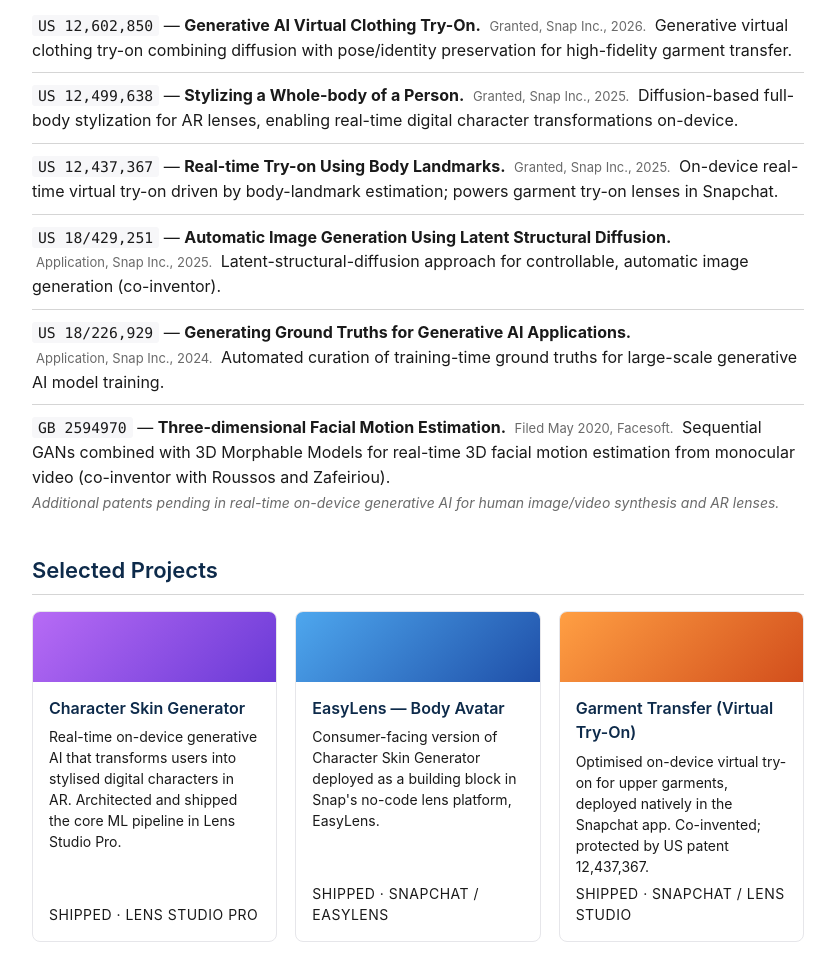
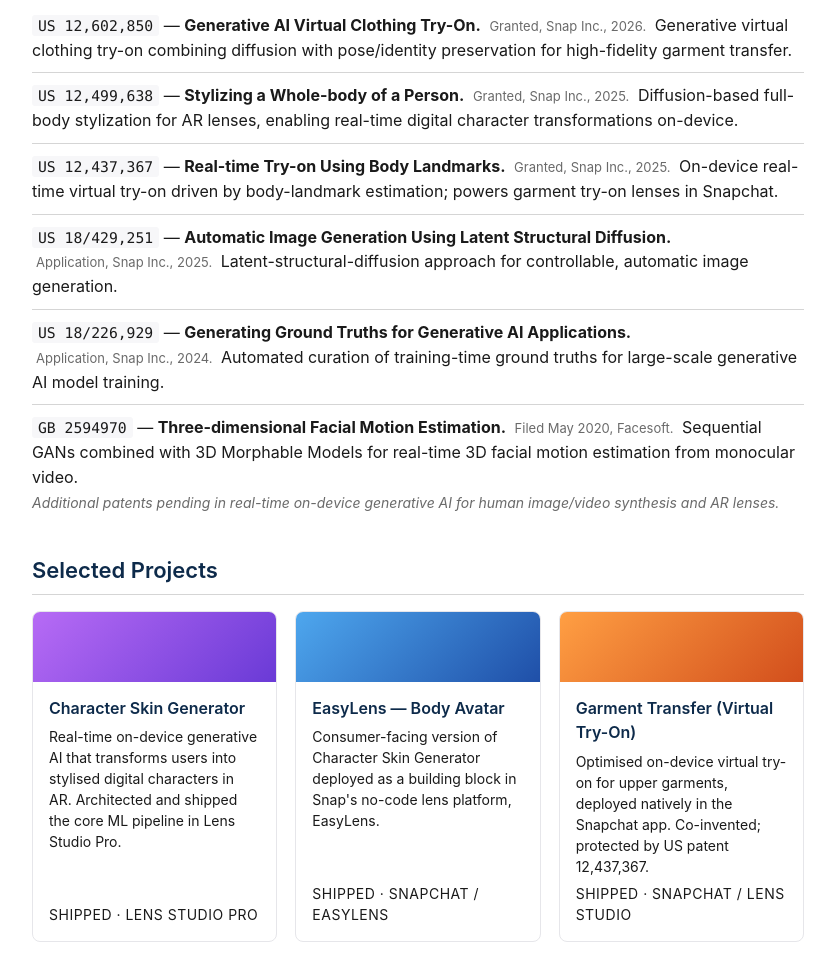
Before and after one commit to mramikoujan/mramikoujan.github.io, a plain HTML site: page index.html in a window 1280 px wide. Shown: the part 2501-3480 px from the top of the page, without its empty margins (222-1057 px from the left). Drawn offline with Linux system fonts and the light colour scheme.

Commit message:
update CV

```diff
--- a/index.html
+++ b/index.html
@@ -305,7 +305,7 @@
     <li>
       <code>US 18/429,251</code> — <strong>Automatic Image Generation Using Latent Structural Diffusion.</strong>
       <span class="meta">Application, Snap Inc., 2025.</span>
-      Latent-structural-diffusion approach for controllable, automatic image generation (co-inventor).
+      Latent-structural-diffusion approach for controllable, automatic image generation.
     </li>
     <li>
       <code>US 18/226,929</code> — <strong>Generating Ground Truths for Generative AI Applications.</strong>
@@ -315,7 +315,7 @@
     <li>
       <code>GB 2594970</code> — <strong>Three-dimensional Facial Motion Estimation.</strong>
       <span class="meta">Filed May 2020, Facesoft.</span>
-      Sequential GANs combined with 3D Morphable Models for real-time 3D facial motion estimation from monocular video (co-inventor with Roussos and Zafeiriou).
+      Sequential GANs combined with 3D Morphable Models for real-time 3D facial motion estimation from monocular video.
     </li>
   </ul>
   <p class="section-note"><em>Additional patents pending in real-time on-device generative AI for human image/video synthesis and AR lenses.</em></p>
```
Also changed, not shown: 1 other file.
